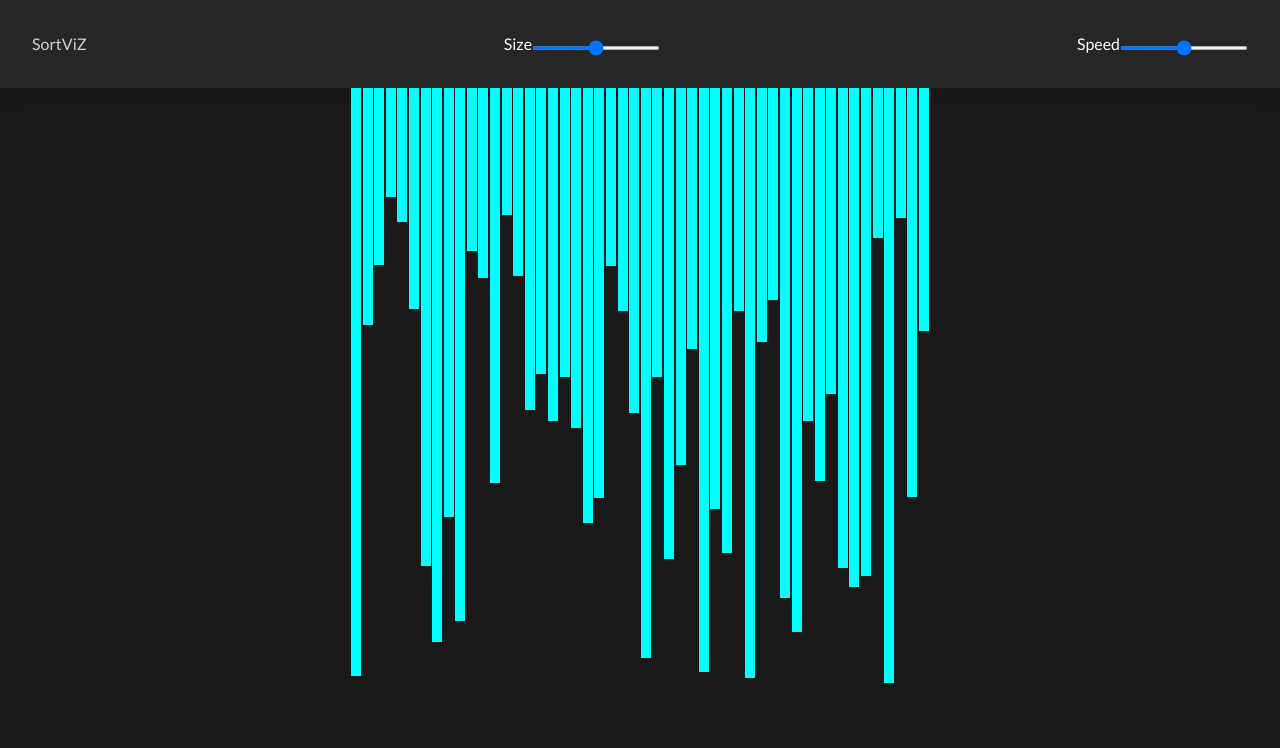
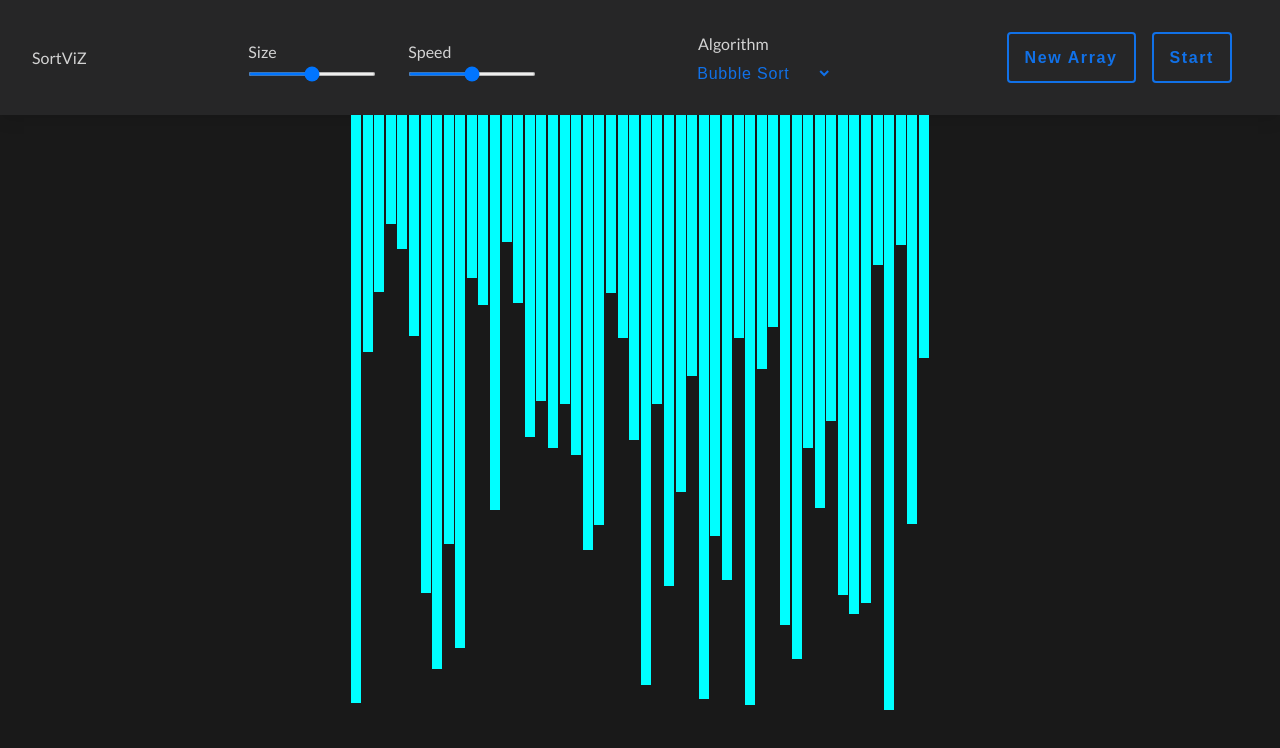
Before and after one commit to shaarangg/SortViz, a React (Create React App) app: page / in a window 1280 px wide. Shown: the top 748 px of the page. Built offline with nearby package versions, Linux system fonts and the light colour scheme.

Commit message:
feat: Navbar complete

```diff
--- a/src/App.css
+++ b/src/App.css
@@ -11,10 +11,77 @@
 .nav-title {
 	color: var(--main-color-text);
 }
-.input {
+.range-input {
+	display: flex;
+	align-items: center;
+	justify-content: center;
+	gap: 2rem;
+}
+.nav-count {
+	display: flex;
+	flex-direction: column;
+	justify-content: center;
+	gap: 0.5rem;
+}
+.nav-delay {
+	display: flex;
+	flex-direction: column;
+	justify-content: center;
+	gap: 0.5rem;
+}
+label {
+	color: var(--main-color-text);
+}
+.count-input {
+	cursor: pointer;
 	height: 4px;
 	width: 8rem;
 }
+.delay-input {
+	cursor: pointer;
+	height: 4px;
+	width: 8rem;
+}
+select {
+	padding: 0rem 0.5rem;
+	color: var(--highlight-color);
+	font-size: 1rem;
+	background-color: transparent;
+	cursor: pointer;
+	letter-spacing: 0.05rem;
+	border: none;
+	transform: translateX(-0.8rem);
+}
+select:focus-visible {
+	outline: none;
+}
+select option {
+	background: var(--main-color-light);
+}
+.algo {
+	display: flex;
+	flex-direction: column;
+	justify-content: center;
+	gap: 0.5rem;
+}
+.btn {
+	background-color: transparent;
+	color: var(--highlight-color);
+	border: 2px solid var(--highlight-color);
+	border-radius: var(--radius);
+	cursor: pointer;
+	font-size: 1rem;
+	font-weight: bold;
+	letter-spacing: 0.1rem;
+	padding: 0.9rem 1rem;
+	margin-right: 1rem;
+	transition: var(--transition);
+}
+.btn:hover {
+	color: var(--hover-color);
+	border-color: var(--hover-color);
+}
+/* Bar */
 .bar-container {
 	display: flex;
 	justify-content: center;
--- a/src/Components/Navbar.js
+++ b/src/Components/Navbar.js
@@ -5,12 +5,13 @@ function Navbar() {
 	return (
 		<nav className="nav-center">
 			<div className="nav-title">SortViZ</div>
+			<div className="range-input">
 				<div className="nav-count">
 					<label htmlFor="points">Size</label>
 					<input
 						type="range"
 						id="count"
-					className="input"
+						className="count-input"
 						name="count"
 						min="0"
 						max="100"
@@ -19,7 +20,35 @@ function Navbar() {
 				</div>
 				<div className="nav-delay">
 					<label htmlFor="delay">Speed</label>
-				<input type="range" id="delay" className="input" name="delay" min="0" max="100"></input>
+					<input
+						type="range"
+						id="delay"
+						className="delay-input"
+						name="delay"
+						min="0"
+						max="100"
+					></input>
+				</div>
+			</div>
+			<div className="algo">
+				<label for="algorithm">Algorithm</label>
+				<select name="algorithm" id="algorithm">
+					<option selected value="BubbleSort">
+						Bubble Sort
+					</option>
+					<option value="InsertionSort">Insertion Sort</option>
+					<option value="MergeSort">Merge Sort</option>
+					<option value="QuickSort">Quick Sort</option>
+					<option value="SelectionSort">Selection Sort</option>
+				</select>
+			</div>
+			<div className="nav-btn">
+				<button type="button" className="btn">
+					New Array
+				</button>
+				<button type="button" className="btn">
+					Start
+				</button>
 			</div>
 		</nav>
 	);
--- a/src/index.css
+++ b/src/index.css
@@ -8,8 +8,8 @@
 	--main-color-light: #191919;
 	--main-color-dark: #111;
 	--main-color-text: rgba(255, 255, 255, 0.8);
-	--highlight-color-dark: #f06236;
-	--highlight-color-light: #f2754e;
+	--highlight-color: #1171e8;
+	--hover-color: #e39d25;
 	--max-width: 900px;
 	--spacing: 0.1rem;
 	--radius: 0.25rem;
```
Lines whose indentation alone changed are shown as unchanged.
